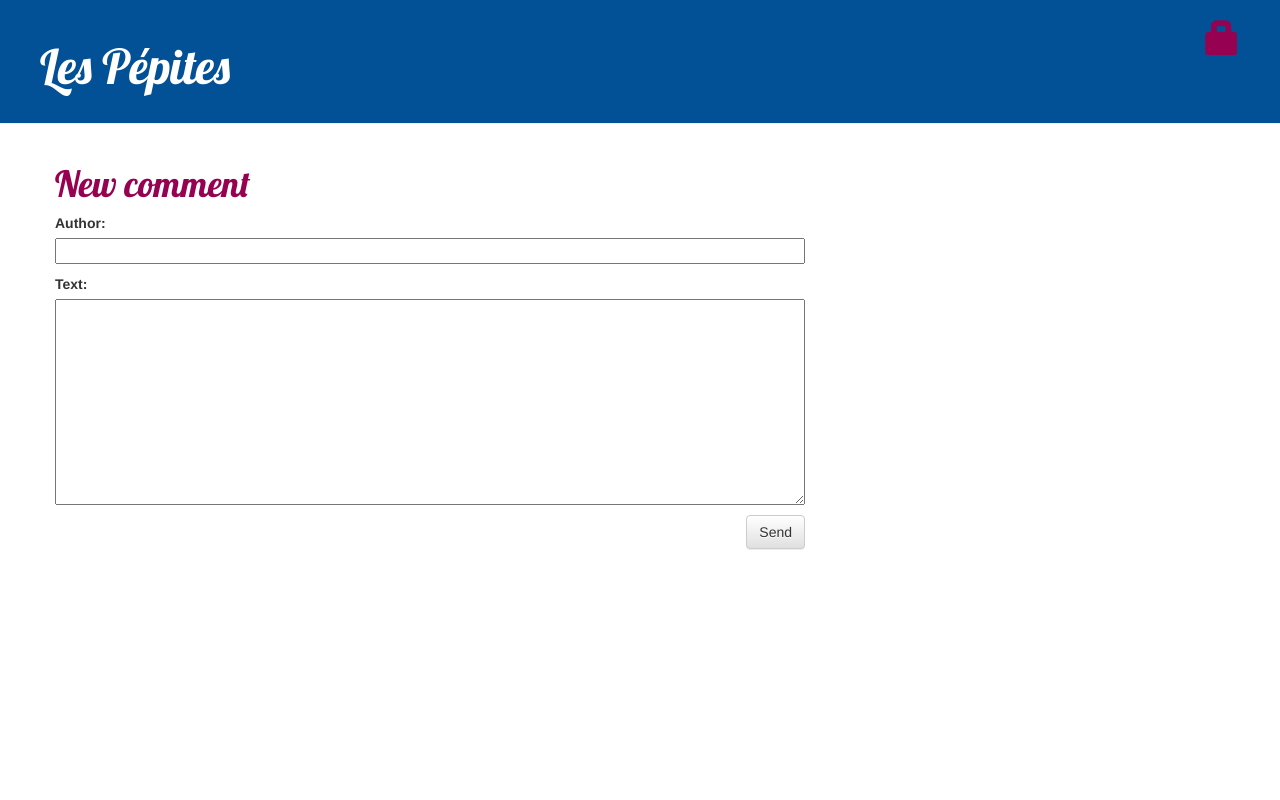
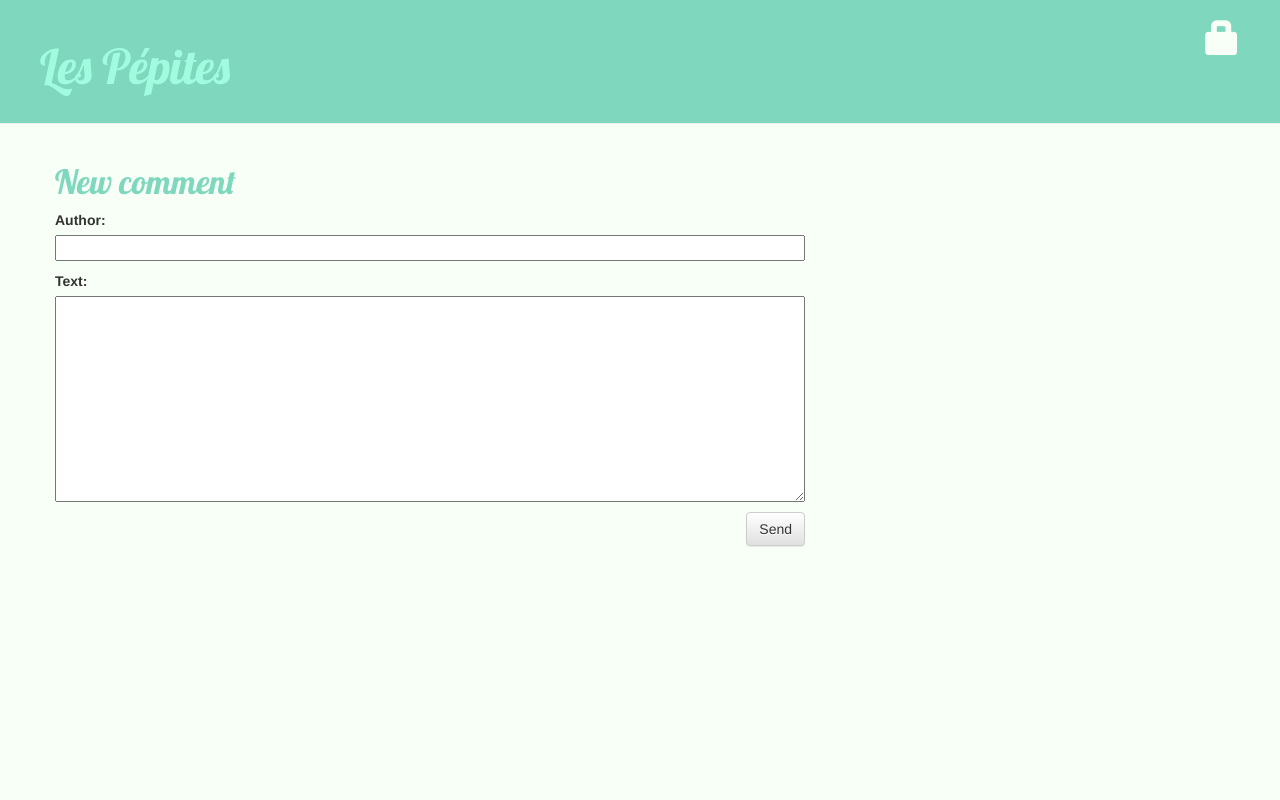
Before and after one commit to JessyMe/mon-nouveau-blog, a Django app: page /post/2/comment/ in a window 1280 px wide. Run offline with Django 3.2, Linux system fonts and the light colour scheme; data comes from the database, SQL or seed files in the repository; both versions use the stored data as it was after the commit; some libraries are stand-ins or nearby versions.

Commit message:
css modification

```diff
--- a/blog/static/css/blog.css
+++ b/blog/static/css/blog.css
@@ -1,12 +1,12 @@
 
 .page-header {
-    background-color: #025196;
+    background-color: #7fd8be;
     margin-top: 0;
     padding: 20px 20px 20px 40px;
 }
 
 .page-header h1, .page-header h1 a, .page-header h1 a:visited, .page-header h1 a:active {
-    color: #ffffff;
+    color: #a1fcdf;
     font-size: 36pt;
     text-decoration: none;
 }
@@ -16,12 +16,14 @@
 }
 
 h1, h2, h3, h4 {
+    color: #7fd8be;
     font-family: 'Lobster', cursive;
-    color: #960251
+    font-size: 25pt;
 }
 
 .date {
-    color: #960251;
+    color: #7fd8be;
+    font-size: 8pt;
 }
 
 .save {
@@ -29,11 +31,12 @@ h1, h2, h3, h4 {
 }
 
 .post-form textarea, .post-form input {
+    color: #7fd8be;
     width: 100%;
 }
 
 .top-menu, .top-menu:hover, .top-menu:visited {
-    color:#960251;
+    color:#f7fff7;
     float: right;
     font-size: 26pt;
     margin-right: 20px;
@@ -41,12 +44,17 @@ h1, h2, h3, h4 {
 
 .post {
     margin-bottom: 70px;
+    color: #7fd8be;
 }
 
 .post h2 a, .post h2 a:visited {
-    color: #960251;
+    color: #7fd8be;
 }
 
 .comment {
     margin: 20px 0px 20px 20px;
+    color: #7fd8be;
 }
+body {
+    background-color: #f7fff7;
+}
```
Also changed, not shown: blog/templates/blog/post_list.html (+3 -4 lines), db.sqlite3.
